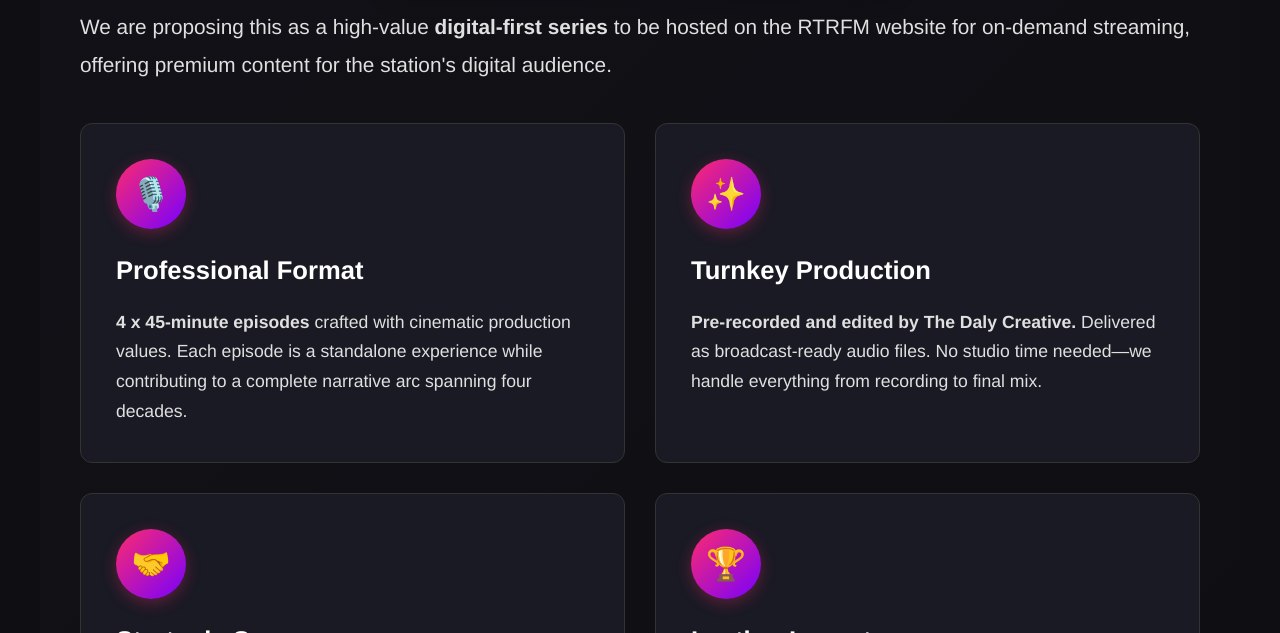
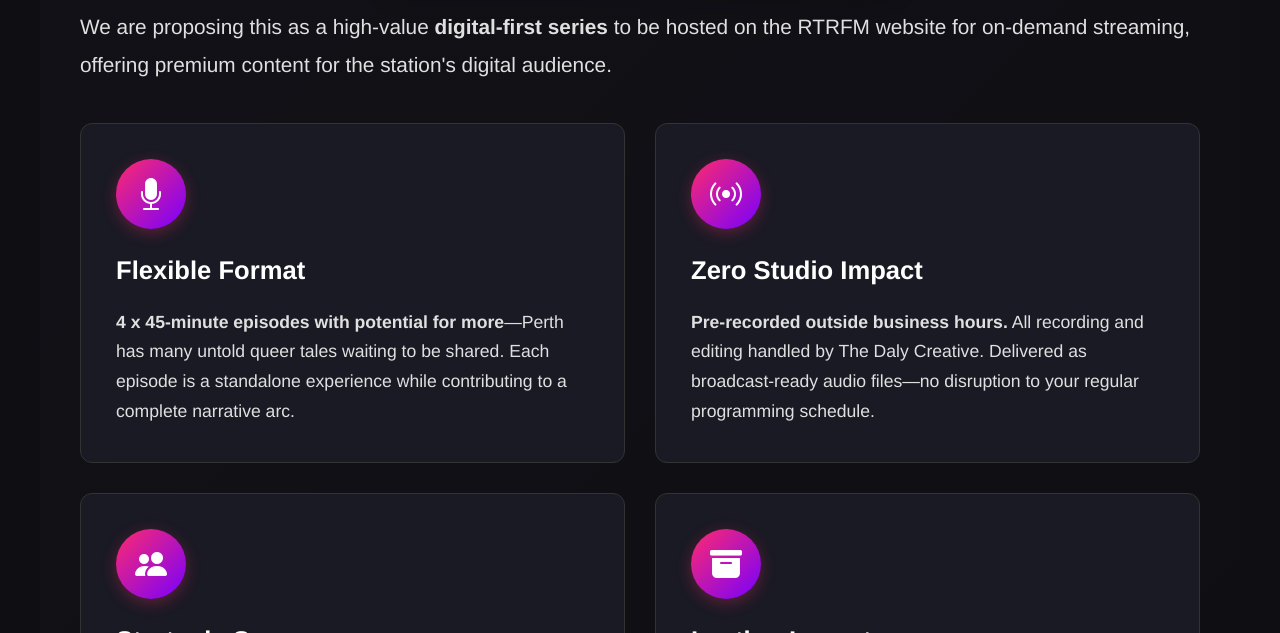
Before and after one commit to thedalycreative/away-with-the-fairies-proposal, a plain HTML site: page index.html in a window 1280 px wide. Shown: the part 4110-4743 px from the top of the page. Drawn offline with nearby package versions, Linux system fonts and the light colour scheme.

Commit message:
Add Bootstrap Icons, update Why Choose Us content, add DJ Timbee to Episode 2

```diff
--- a/index.html
+++ b/index.html
@@ -7,6 +7,9 @@
 
     <!-- Page title displayed in browser tab -->
     <title>Proposal: Away With The Fairies</title>
+
+    <!-- Bootstrap Icons -->
+    <link rel="stylesheet" href="https://cdn.jsdelivr.net/npm/bootstrap-icons@1.11.3/font/bootstrap-icons.css">
 
     <!-- Link to external CSS stylesheet -->
     <link rel="stylesheet" href="style.css">
@@ -85,6 +88,7 @@
                     <span class="panel-label">Proposed Thirds:</span>
                     <ul class="star-list">
                         <li><a href="https://www.instagram.com/strykermeyer/" target="_blank">Strykermeyer</a></li>
+                        <li><a href="https://www.instagram.com/djtimbee/" target="_blank">DJ Timbee</a></li>
                         <li><a href="https://en.wikipedia.org/wiki/David_Laurence_Whish-Wilson" target="_blank">David Whish-Wilson</a></li>
                         <li><a href="https://www.waaids.com/" target="_blank">WAAC (AIDS Council)</a></li>
                         <li><a href="https://thecourthotel.com.au/" target="_blank">Court Hotel Legends</a></li>
@@ -157,28 +161,28 @@
 
             <!-- Feature 1: Format -->
             <div class="feature-card">
-                <div class="feature-icon">🎙️</div>
-                <h3>Professional Format</h3>
-                <p><strong>4 x 45-minute episodes</strong> crafted with cinematic production values. Each episode is a standalone experience while contributing to a complete narrative arc spanning four decades.</p>
+                <div class="feature-icon"><i class="bi bi-mic-fill"></i></div>
+                <h3>Flexible Format</h3>
+                <p><strong>4 x 45-minute episodes with potential for more</strong>—Perth has many untold queer tales waiting to be shared. Each episode is a standalone experience while contributing to a complete narrative arc.</p>
             </div>
 
             <!-- Feature 2: Production -->
             <div class="feature-card">
-                <div class="feature-icon">✨</div>
-                <h3>Turnkey Production</h3>
-                <p><strong>Pre-recorded and edited by The Daly Creative.</strong> Delivered as broadcast-ready audio files. No studio time needed—we handle everything from recording to final mix.</p>
+                <div class="feature-icon"><i class="bi bi-broadcast"></i></div>
+                <h3>Zero Studio Impact</h3>
+                <p><strong>Pre-recorded outside business hours.</strong> All recording and editing handled by The Daly Creative. Delivered as broadcast-ready audio files—no disruption to your regular programming schedule.</p>
             </div>
 
             <!-- Feature 3: Synergy -->
             <div class="feature-card">
-                <div class="feature-icon">🤝</div>
+                <div class="feature-icon"><i class="bi bi-people-fill"></i></div>
                 <h3>Strategic Synergy</h3>
                 <p>We aim to work <strong>alongside <em>All Things Queer</em></strong>. Short promo interviews on ATQ drive traffic to the RTRFM website/podcast feed, boosting digital engagement.</p>
             </div>
 
             <!-- Feature 4: Legacy -->
             <div class="feature-card">
-                <div class="feature-icon">🏆</div>
+                <div class="feature-icon"><i class="bi bi-archive-fill"></i></div>
                 <h3>Lasting Impact</h3>
                 <p>Create a <strong>high-quality digital archive</strong> of Perth's queer history under the RTRFM banner. Premium content that showcases the station's commitment to community storytelling.</p>
             </div>
--- a/style.css
+++ b/style.css
@@ -544,6 +544,14 @@ ul.specs li::before {
     flex-shrink: 0;
     box-shadow: 0 4px 15px rgba(255, 42, 109, 0.3);
     transition: all 0.3s ease;
+    color: #fff;
+}
+
+.feature-icon i {
+    /* Bootstrap icon styling */
+    display: flex;
+    align-items: center;
+    justify-content: center;
 }
 
 .feature-card:hover .feature-icon {
```
